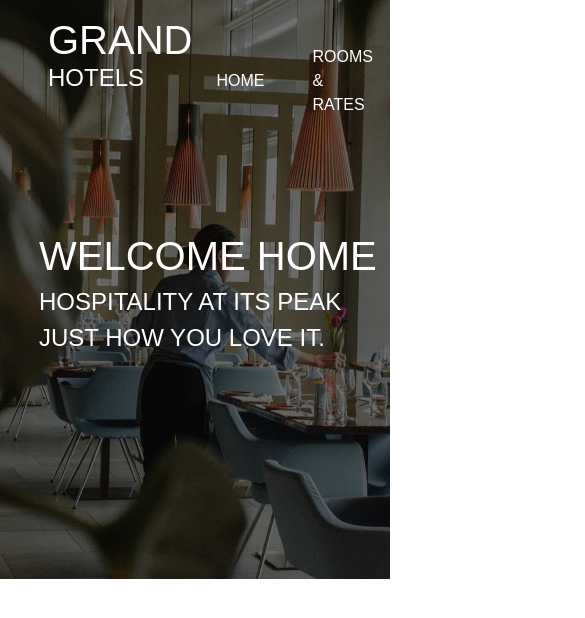
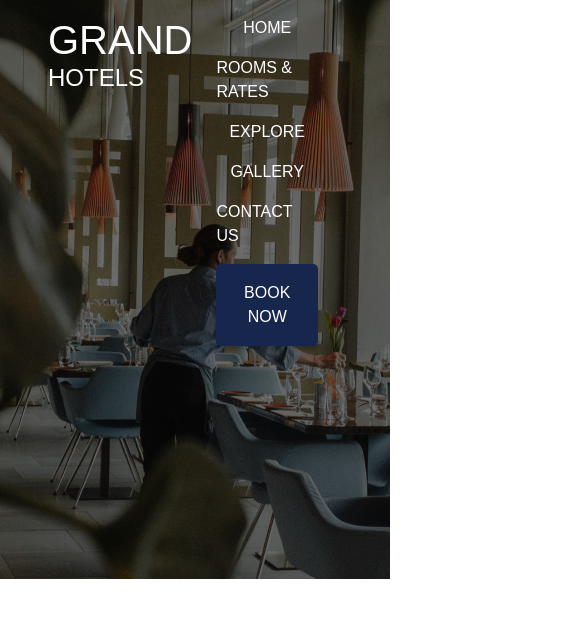
Before and after one commit to bony237/hotel_envato_avengers, a plain HTML site: page homepage.html in a window 390 px wide. Shown: the top 618 px of the page, 585 px wide, since content can reach past the window. Drawn offline with nearby package versions, Linux system fonts and the light colour scheme; a web font is replaced by a local one.

Commit message:
responsive character

```diff
--- a/homepage.html
+++ b/homepage.html
@@ -20,7 +20,7 @@
     <header class="text-white">
       <div class="bgColor">
         <div
-          class="mx-5 mt-3 d-flex flex-row justify-content-between align-items-start"
+          class="mx-5 mt-3 d-flex flex-row flex-wra justify-content-between align-items-start"
         >
           <!--Logo-->
           <div>
@@ -30,19 +30,21 @@
           <!--end Logo-->
 
           <!--Nav-->
-          <nav class="d-flex flex-row align-items-center">
-            <p class="m-4">HOME</p>
-            <p class="m-4">ROOMS & RATES</p>
-            <p class="m-4">EXPLORE</p>
-            <p class="m-4">GALLERY</p>
-            <p class="m-4">CONTACT US</p>
-            <span class="m-4 p-3 btn bookBtn">BOOK NOW</span>
+          <nav
+            class="d-flex flex-row flex-wrap align-items-center justify-content-center"
+          >
+            <p class="mx-4 m-md-4">HOME</p>
+            <p class="mx-4 m-md-4">ROOMS & RATES</p>
+            <p class="mx-4 m-md-4">EXPLORE</p>
+            <p class="mx-4 m-md-4">GALLERY</p>
+            <p class="mx-4 m-md-4">CONTACT US</p>
+            <span class="mx-4 p-3 btn bookBtn">BOOK NOW</span>
           </nav>
           <!--end Nav-->
         </div>
 
         <!--Slogan-->
-        <div class="sloganText">
+        <div class="sloganText d-none d-sm-block">
           <p class="h1">WELCOME HOME</p>
           <p class="h4">HOSPITALITY AT ITS PEAK</p>
           <p class="h4">JUST HOW YOU LOVE IT.</p>
```
